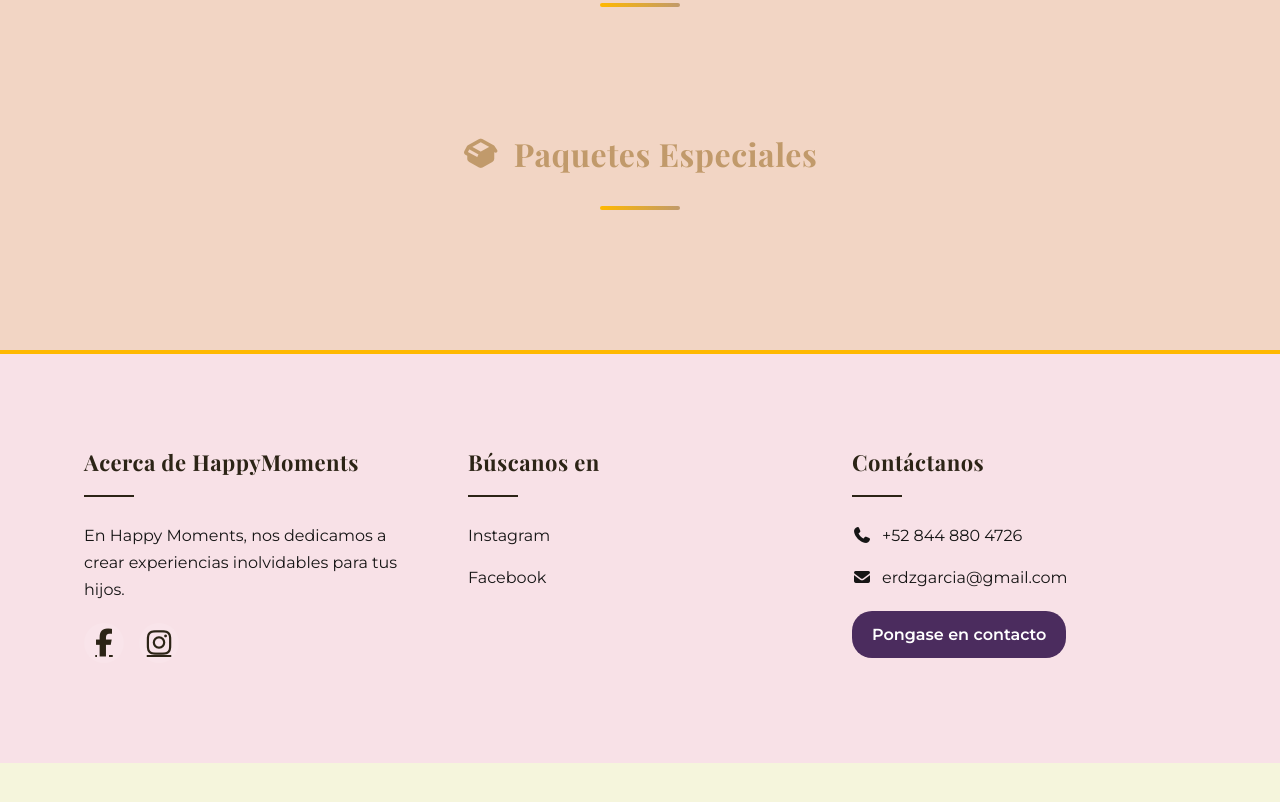
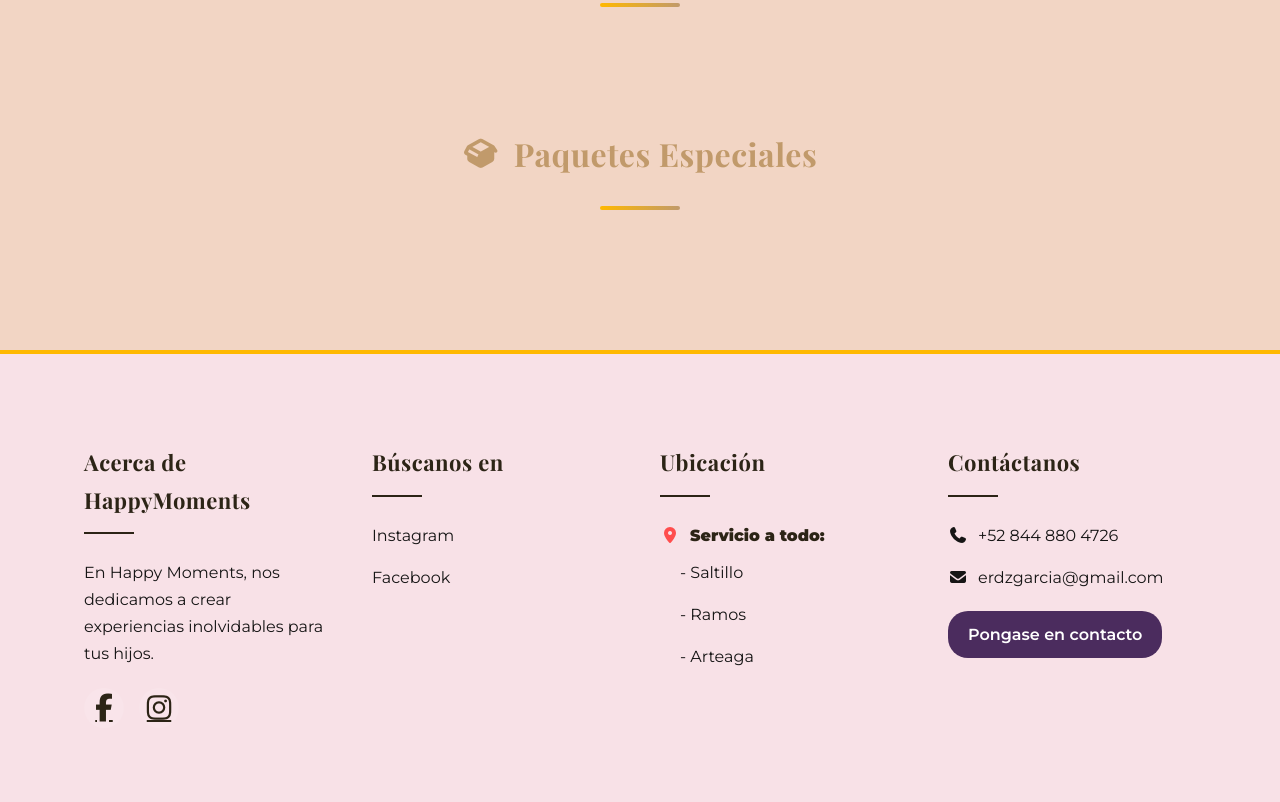
Before and after one commit to joelMisaelProfessionaWorks/happy-moments-web, a plain HTML site: page index.html in a window 1280 px wide. Shown: the part 1354-2156 px from the top of the page. Before the commit the page ends 2117 px from the top, so only its background shows below. Drawn offline with nearby package versions, Linux system fonts and the light colour scheme; no server answers.

Commit message:
Agregada seccion de ubicaciones en el footer

```diff
--- a/index.html
+++ b/index.html
@@ -173,6 +173,16 @@
                 </div>
 
                 <div class="footer-column">
+                    <h3>Ubicación</h3>
+                    <ul class="footer-links">
+                        <li style="margin-bottom: 10px; color: var(--text-dark); font-weight: bold;"><i class="fa-solid fa-location-dot" style="color: #ff4d4d;"></i> Servicio a todo:</li>
+                        <li style="padding-left: 20px;">- Saltillo</li>
+                        <li style="padding-left: 20px;">- Ramos</li>
+                        <li style="padding-left: 20px;">- Arteaga</li>
+                    </ul>
+                </div>
+
+                <div class="footer-column">
                     <h3>Contáctanos</h3>
                     <ul class="footer-links">
                         <li><i class="fa-solid fa-phone"></i> +52 844 880 4726</li>
--- a/styles.css
+++ b/styles.css
@@ -429,8 +429,8 @@ footer {
 
 .footer-content {
     display: grid;
-    /* Forzamos 3 columnas de igual tamaño */
-    grid-template-columns: repeat(3, 1fr);
+    /* Forzamos 4 columnas de igual tamaño */
+    grid-template-columns: repeat(4, 1fr);
     gap: 40px;
     margin-bottom: 50px;
 }
```
